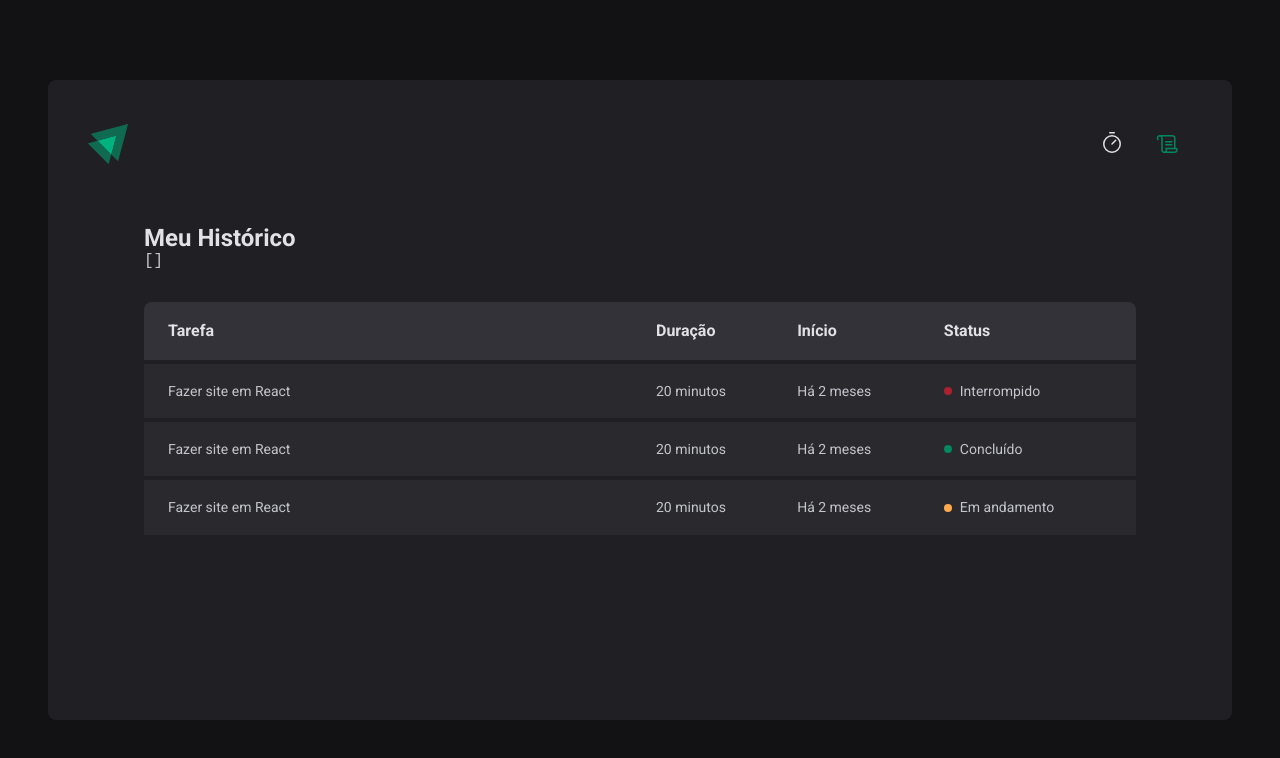
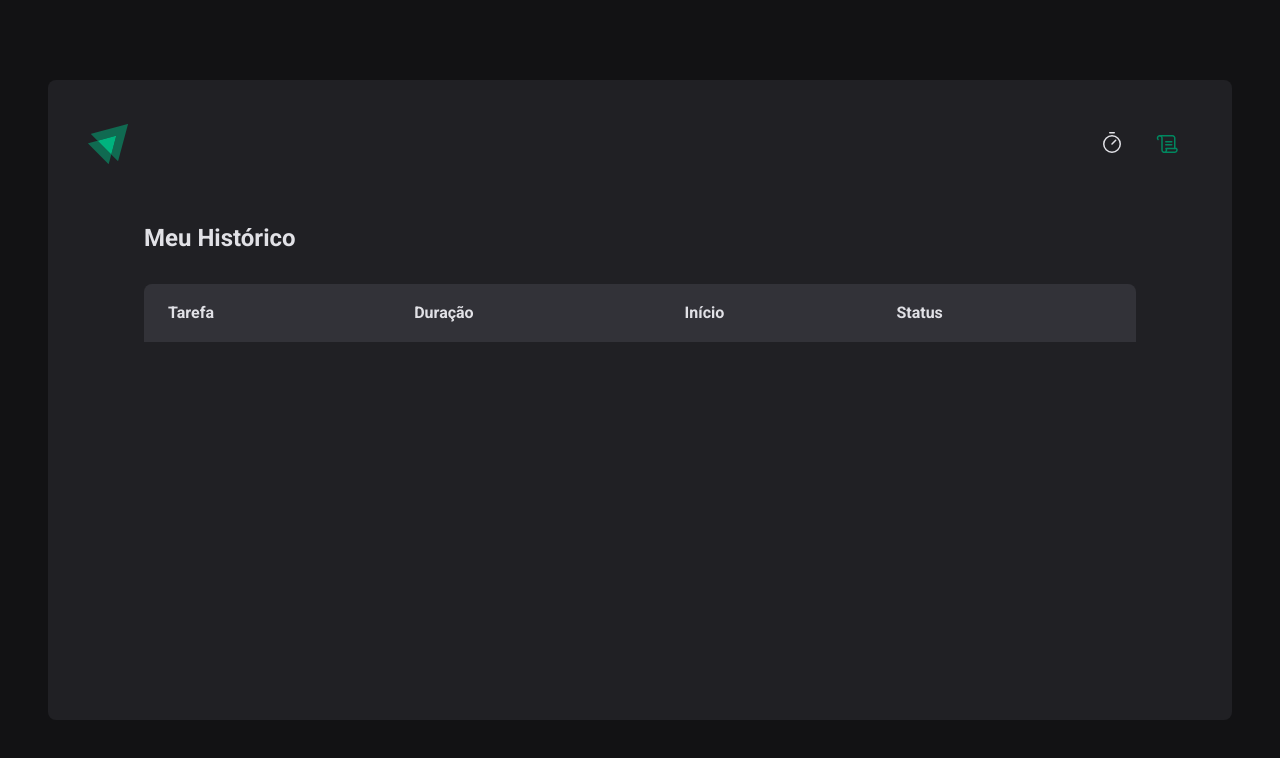
Before and after one commit to imnotannamaria/Ignite-timer, a React (Vite) app: page /history in a window 1280 px wide. Shown: the top 758 px of the page. Built offline with nearby package versions, Linux system fonts and the light colour scheme.

Commit message:
Listando ciclos na página de histórico

```diff
--- a/src/pages/History/index.tsx
+++ b/src/pages/History/index.tsx
@@ -1,3 +1,5 @@
+import { formatDistanceToNow } from 'date-fns/esm'
+import ptBR from 'date-fns/locale/pt-BR'
 import { useContext } from 'react'
 import { CyclesContext } from '../../contexts/CyclesContext'
 import { HistoryContainer, HistoryList, Status } from './styles'
@@ -8,8 +10,6 @@ export function History() {
   return (
     <HistoryContainer>
       <h1>Meu Histórico</h1>
-
-      <pre>{JSON.stringify(cycles, null, 2)}</pre>
 
       <HistoryList>
         <table>
@@ -22,30 +22,31 @@ export function History() {
             </tr>
           </thead>
           <tbody>
-            <tr>
-              <td>Fazer site em React</td>
-              <td>20 minutos</td>
-              <td>Há 2 meses</td>
-              <td>
-                <Status statusColor="red">Interrompido</Status>
-              </td>
-            </tr>
-            <tr>
-              <td>Fazer site em React</td>
-              <td>20 minutos</td>
-              <td>Há 2 meses</td>
-              <td>
-                <Status statusColor="green">Concluído</Status>
-              </td>
-            </tr>
-            <tr>
-              <td>Fazer site em React</td>
-              <td>20 minutos</td>
-              <td>Há 2 meses</td>
-              <td>
-                <Status statusColor="yellow">Em andamento</Status>
-              </td>
-            </tr>
+            {cycles.map((cycle) => {
+              return (
+                <tr key={cycle.id}>
+                  <td>{cycle.task}</td>
+                  <td>{cycle.minutesAmount}</td>
+                  <td>
+                    {formatDistanceToNow(cycle.startDate, {
+                      addSuffix: true,
+                      locale: ptBR,
+                    })}
+                  </td>
+                  <td>
+                    {cycle.finishedDate && (
+                      <Status statusColor="green">Concluído</Status>
+                    )}
+                    {cycle.interruptedDate && (
+                      <Status statusColor="red">Interrompido</Status>
+                    )}
+                    {!cycle.finishedDate && !cycle.interruptedDate && (
+                      <Status statusColor="yellow">Em andamento</Status>
+                    )}
+                  </td>
+                </tr>
+              )
+            })}
           </tbody>
         </table>
       </HistoryList>
```
